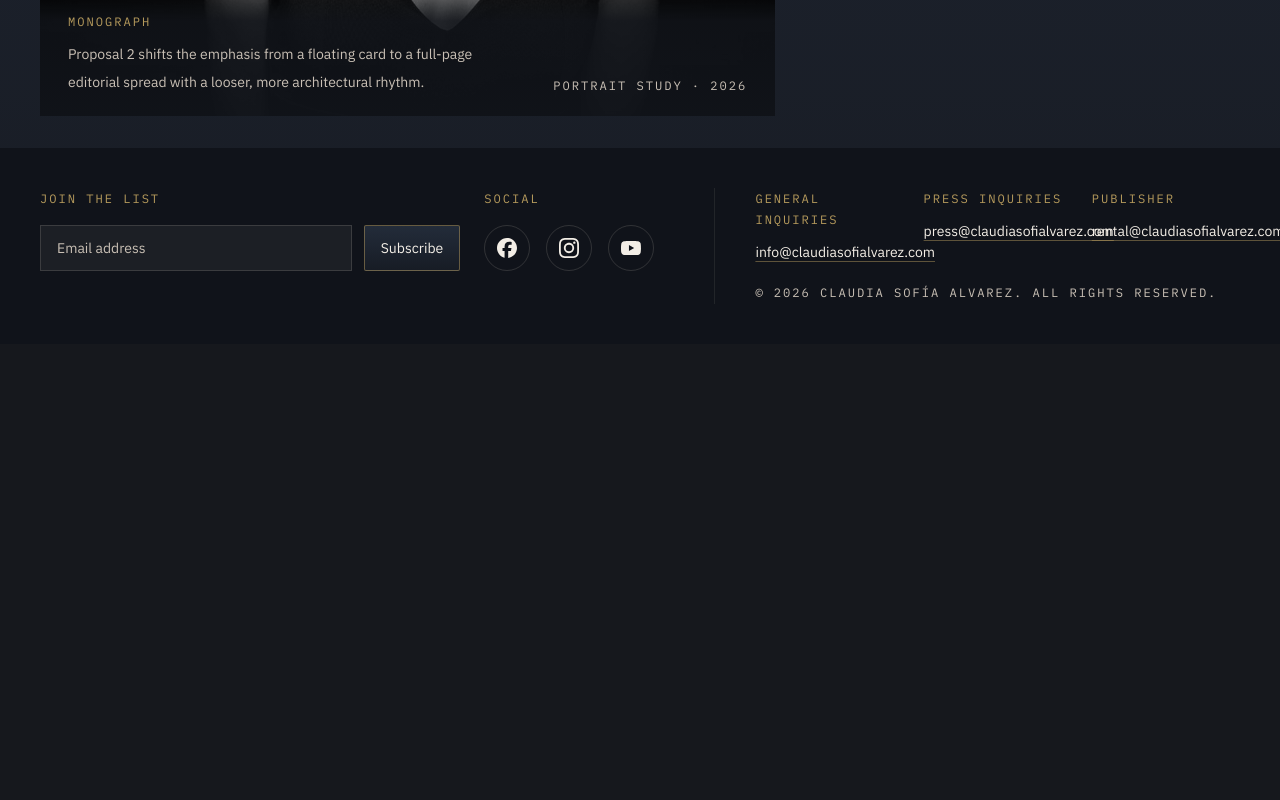
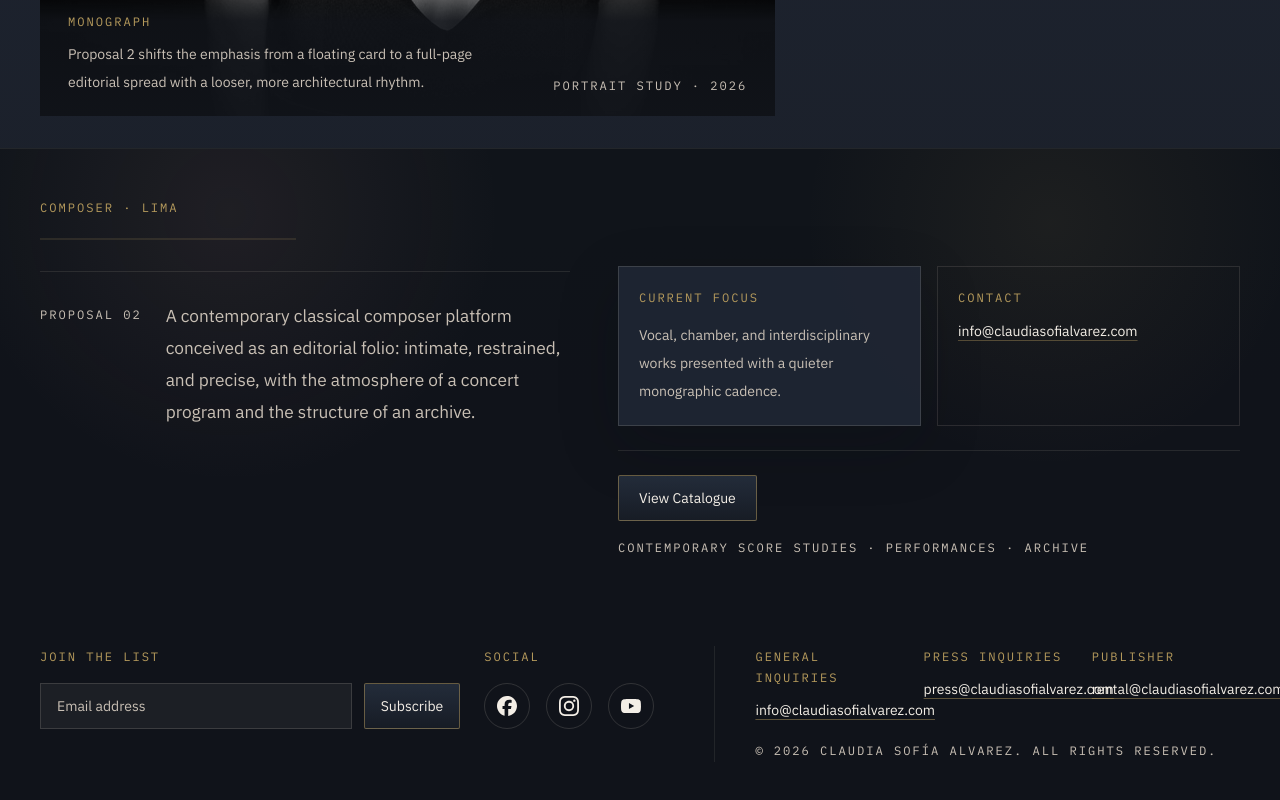
Before and after one commit to yepsan95/claudia-sofia-alvarez-portfolio, a Vue app: page /#/ in a window 1280 px wide. Shown: the part 730-1530 px from the top of the page. Before the commit the page ends 1074 px from the top, so only its background shows below. Built offline with nearby package versions, Linux system fonts and the light colour scheme.

Commit message:
feat: insert new subsection from proposal 2 into proposal 3 [68]

```diff
--- a/src/views/HomeView.vue
+++ b/src/views/HomeView.vue
@@ -55,6 +55,80 @@
                 eiusmod tempor incididunt ut labore et dolore magna aliqua. Ut
                 enim ad minim veniam, quis nostrud exercitation ullamco laboris
                 nisi ut aliquip ex ea commodo consequat."
+              </p>
+            </div>
+          </div>
+        </div>
+      </div>
+    </section>
+    <section
+      class="relative overflow-hidden border-t border-[rgba(201,192,181,0.1)] bg-[rgba(16,19,25,0.92)]"
+    >
+      <div
+        class="pointer-events-none absolute inset-0 bg-[radial-gradient(circle_at_18%_14%,rgba(166,124,122,0.1),transparent_24%),radial-gradient(circle_at_82%_16%,rgba(181,154,92,0.08),transparent_22%)]"
+      />
+      <div class="relative mx-auto max-w-[96rem] px-4 py-12 sm:px-6 lg:px-10">
+        <div
+          class="grid gap-10 lg:grid-cols-[minmax(0,0.92fr)_minmax(0,1.08fr)] lg:gap-12"
+        >
+          <div>
+            <p class="section-label text-[var(--color-gold)]">
+              Composer · Lima
+            </p>
+            <div class="mt-5 score-rule w-full max-w-[16rem]">
+              <span class="relative block h-px" />
+            </div>
+            <div
+              class="mt-8 grid gap-6 border-t border-[rgba(201,192,181,0.12)] pt-7 lg:grid-cols-[auto_minmax(0,1fr)]"
+            >
+              <p class="section-label pt-1 text-[var(--text-secondary-dark)]">
+                Proposal 02
+              </p>
+              <p
+                class="max-w-[34rem] text-[1.02rem] leading-8 text-[var(--text-secondary-dark)] sm:text-[1.08rem]"
+              >
+                A contemporary classical composer platform conceived as an
+                editorial folio: intimate, restrained, and precise, with the
+                atmosphere of a concert program and the structure of an archive.
+              </p>
+            </div>
+          </div>
+          <div
+            class="grid gap-6 border-t border-[rgba(201,192,181,0.12)] pt-7 lg:border-t-0 lg:pt-[4.35rem]"
+          >
+            <div class="grid gap-4 sm:grid-cols-2">
+              <div class="panel-ink px-5 py-5">
+                <p class="section-label text-[var(--color-gold)]">
+                  Current Focus
+                </p>
+                <p
+                  class="mt-3 text-sm leading-7 text-[var(--text-secondary-dark)]"
+                >
+                  Vocal, chamber, and interdisciplinary works presented with a
+                  quieter monographic cadence.
+                </p>
+              </div>
+              <div class="border border-[rgba(201,192,181,0.14)] px-5 py-5">
+                <p class="section-label text-[var(--color-gold)]">Contact</p>
+                <a
+                  href="mailto:info@claudiasofialvarez.com"
+                  class="mt-3 inline-block text-sm text-[var(--text-primary-dark)] underline decoration-[rgba(181,154,92,0.4)] underline-offset-4 transition-colors duration-300 hover:text-[var(--color-gold)]"
+                >
+                  info@claudiasofialvarez.com
+                </a>
+              </div>
+            </div>
+            <div
+              class="flex flex-wrap items-center gap-4 border-t border-[rgba(201,192,181,0.12)] pt-6"
+            >
+              <router-link
+                to="/works"
+                class="button-primary inline-flex rounded-sm px-5 py-3 text-sm"
+              >
+                View Catalogue
+              </router-link>
+              <p class="section-label text-[var(--text-secondary-dark)]">
+                Contemporary score studies · performances · archive
               </p>
             </div>
           </div>
@@ -164,6 +238,7 @@
 </template>
 
 <script setup lang="ts">
+import { RouterLink } from "vue-router";
 import facebookIcon from "../assets/facebook.svg";
 import InstagramIcon from "../assets/instagram.svg";
 import youtubeIcon from "../assets/youtube.svg";
```
